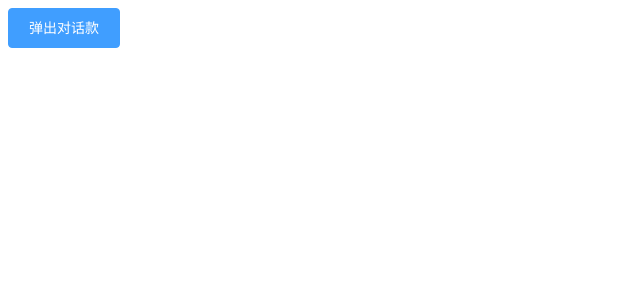
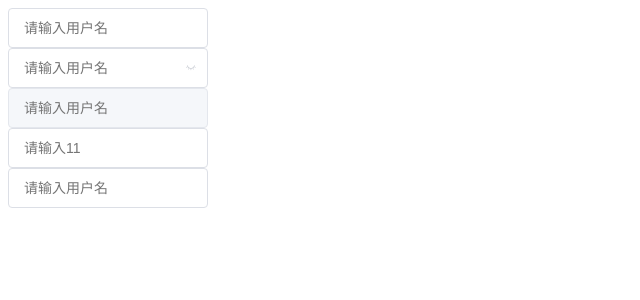
Before and after one commit to 1024shao/nx-ui, a Vue app: page / in a window 1280 px wide. Shown: the top 300 px of the page, without its empty margins (0-640 px from the left). Built offline with nearby package versions, Linux system fonts and the light colour scheme.

Commit message:
feat(component): add input

```diff
--- a/src/App.vue
+++ b/src/App.vue
@@ -1,16 +1,11 @@
 <template>
-  <nx-button @click="state.visible = true" type="primary">弹出对话款</nx-button>
-  <!-- :visible.syn 等同于 :visible = 'visible' @update:visible='fn'-->
-  <nx-dialog width="50%" top="100px" v-model:visible="state.visible">
-    <template v-slot:title>
-      <h3>我是标题</h3>
-    </template>
-    我是内容
-    <template #footer>
-      <nx-button @click="state.visible = false">取消</nx-button>
-      <nx-button type="primary" @click="state.visible = false">确定</nx-button>
-    </template>
-  </nx-dialog>
+  <div class="box">
+    <nx-input placeholder="请输入用户名" />
+    <nx-input placeholder="请输入用户名" type="password" showPassword v-model="state.username" />
+    <nx-input placeholder="请输入用户名" type="password" disabled />
+    <nx-input placeholder="请输入11" clearable v-model="state.username" />
+    <nx-input placeholder="请输入用户名" v-model="state.username" />
+  </div>
 </template>
 
 
@@ -18,19 +13,13 @@
 import { reactive } from 'vue';
 const state = reactive({
   visible: false,
-  a: false
+  a: false,
+  username: ''
 })
-
 
 </script>
 <style lang="less">
-.container {
-  width: 100px;
-  margin: 20px auto;
-  text-align: center;
-  display: flex;
-  .nx-button {
-    margin: 20px;
-  }
+.box {
+  width: 200px;
 }
 </style>
--- a/src/main.js
+++ b/src/main.js
@@ -3,9 +3,9 @@ import App from './App.vue'
 import './packages/fonts/iconfont.css'
 import NxButton from './packages/nx-button/index.vue'
 import NxDialog from './packages/nx-dialog/index.vue'
-
+import NxInput from './packages/nx-input/index.vue'
 const app = createApp(App)
 app.component(NxButton.name, NxButton)
 app.component(NxDialog.name, NxDialog)
-
+app.component(NxInput.name, NxInput)
 app.mount('#app')
--- /dev/null
+++ b/src/packages/nx-input/index.vue
@@ -0,0 +1,147 @@
+<template >
+  <div class="nx-input" :class="[{ 'nx-input--suffix ': showSuffix }]">
+    <input
+      class="nx-input__inner"
+      :type="type == 'password' ? (passwordVisible ? 'text' : 'password') : type"
+      :placeholder="placeholder"
+      name="name"
+      :disabled="disabled"
+      :class="[{ 'is-disabled': disabled }]"
+      :value="modelValue"
+      @input="handleInput"
+    />
+    <span class="nx-input__suffix" v-if="showSuffix">
+      <i class="nx-input_icon nx-icon-close" v-if="clearable && modelValue" @click="clear"></i>
+      <i
+        class="nx-input_icon nx-icon-visible"
+        v-if="showPassword && type == 'password'"
+        :class="{ ' nx-icon-visible-active': passwordVisible }"
+        @click="handlePassword"
+      ></i>
+    </span>
+  </div>
+</template>
+<script>
+import { computed, ref } from 'vue';
+
+export default {
+  name: 'NxInput'
+}
+</script>
+<script setup>
+
+
+const props = defineProps({
+  placeholder: {
+    type: String,
+    default: '',
+    required: false
+  },
+  type: {
+    type: String,
+    default: 'text',
+    required: false
+  },
+  name: {
+    type: String,
+    default: '',
+    required: false
+  },
+  disabled: {
+    type: Boolean,
+    default: false,
+    required: false
+  },
+  modelValue: {
+    type: String,
+    default: '',
+    required: false
+  },
+  clearable: {
+    type: Boolean,
+    default: false
+  },
+  showPassword: {
+    type: Boolean,
+    default: false
+  }
+})
+const showSuffix = computed(() => props.showPassword || props.clearable)
+const emit = defineEmits(['update:modelValue'])
+const clear = () => {
+  emit('update:modelValue', '')
+}
+// 控制显示与否密码框
+const passwordVisible = ref(false)
+const handlePassword = () => {
+  passwordVisible.value = !passwordVisible.value
+}
+
+const handleInput = ({ target: { value } }) => {
+  emit('update:modelValue', value)
+}
+
+</script>
+<style lang="less">
+.nx-input {
+  width: 100%;
+  position: relative;
+  font-size: 14px;
+  display: inline-block;
+  .nx-input__inner {
+    -webkit-appearance: none;
+    background-color: #fff;
+    background-image: none;
+    border: 1px solid #dcdfe6;
+    border-radius: 4px;
+    box-sizing: border-box;
+    color: #606266;
+    display: inline-block;
+    font-size: inherit;
+    height: 40px;
+    line-height: 40px;
+    outline: none;
+    padding: 0 15px;
+    transition: border-color 0.2s cubic-bezier(0.645, 045, 0.355, 1);
+    width: 100%;
+
+    &:focus {
+      outline: none;
+      border-color: #409eff;
+    }
+    // input禁用样式
+    &.is-disabled {
+      background-color: #f5f7fa;
+      border-color: #e4e7ed;
+      color: #c0c4cc;
+      cursor: not-allowed;
+    }
+  }
+}
+// 后面加suffix的意思是后面如果有后缀的话，触发该样式
+.nx-input--suffix {
+  .nx-input__inner {
+    padding-right: 30px;
+  }
+  .nx-input__suffix {
+    position: absolute;
+    right: 10px;
+    height: 100%;
+    top: 0;
+    line-height: 40px;
+    text-align: center;
+    color: #c0c4cc;
+    transition: all 0.3s;
+    z-index: 900;
+    i {
+      color: #c0c4cc;
+      font-size: 14px;
+      cursor: pointer;
+      transition: color 0.2s cubic-bezier(0.645, 0.045, 0.355, 1);
+    }
+    .nx-icon-visible-active {
+      color: #409eff;
+    }
+  }
+}
+</style>
```
Also changed, not shown: src/App copy.vue (added, +36 -0 lines).
